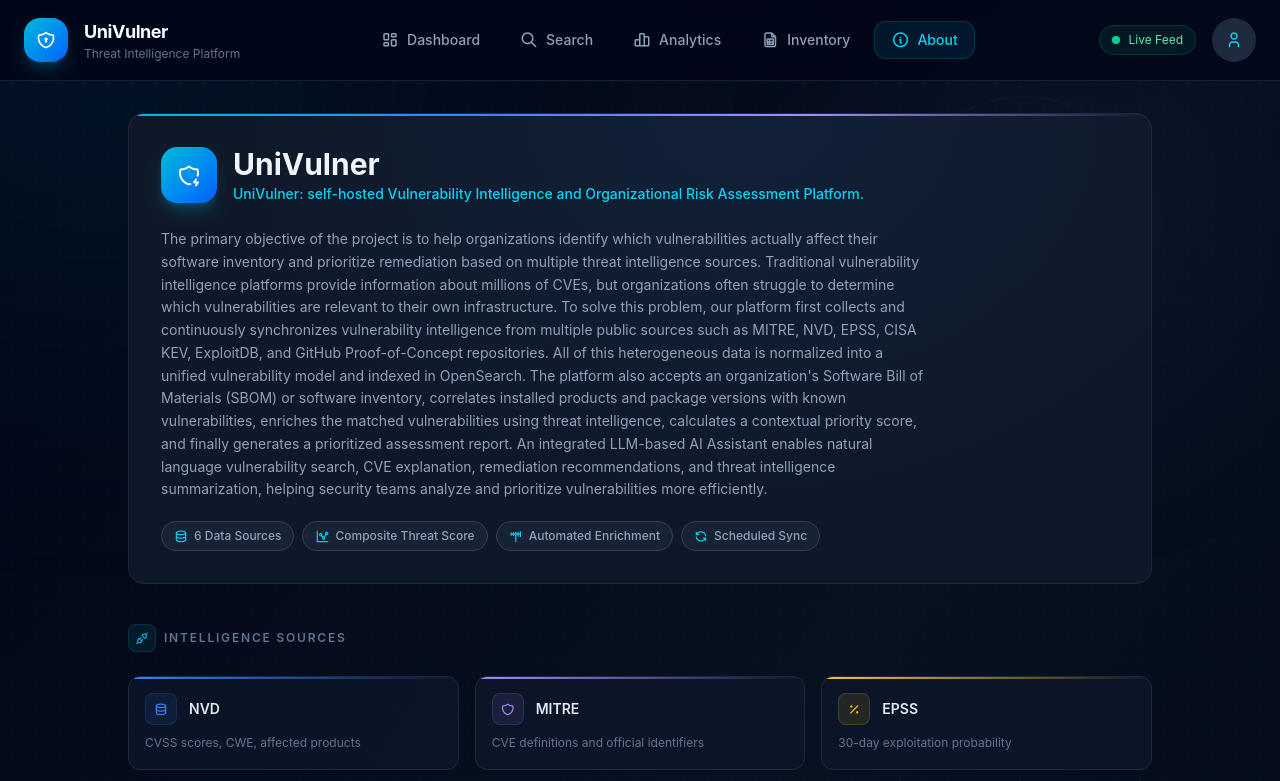
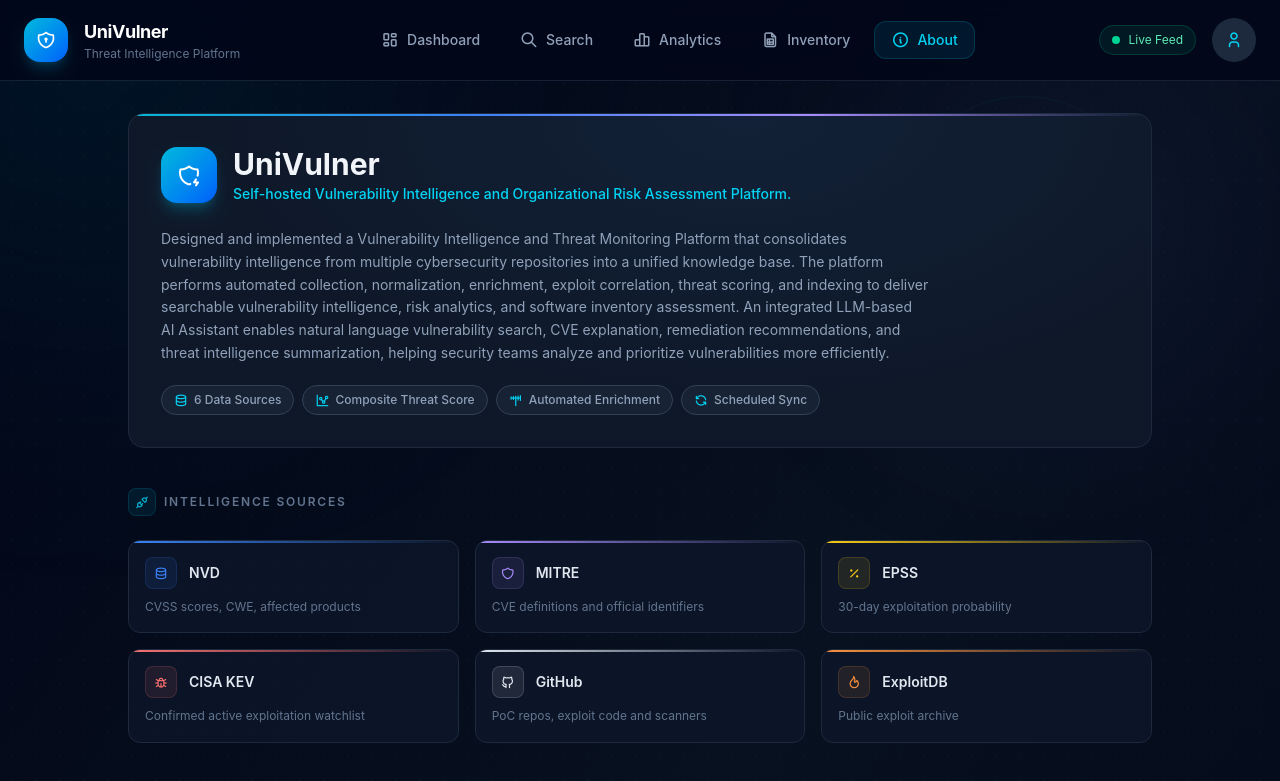
Before and after one commit to RAW-02/Frontend, a React (Vite) app: page /about in a window 1280 px wide. Shown: the top 781 px of the page. Built offline with nearby package versions, Linux system fonts and the light colour scheme.

Commit message:
Update UI-v2

```diff
--- a/src/pages/About.jsx
+++ b/src/pages/About.jsx
@@ -142,17 +142,14 @@
           <div>
             <h1 className="text-3xl font-bold text-slate-100">UniVulner</h1>
             <p className="text-sm text-cyan-400 mt-0.5 font-medium">
-              UniVulner: self-hosted Vulnerability Intelligence and Organizational Risk Assessment Platform.
+              Self-hosted Vulnerability Intelligence and Organizational Risk Assessment Platform.
             </p>
           </div>
         </div>
 
         <p className="text-sm text-slate-400 leading-relaxed max-w-3xl">
-          The primary objective of the project is to help organizations identify which vulnerabilities actually affect their software inventory and prioritize remediation based on multiple threat intelligence sources.
-          Traditional vulnerability intelligence platforms provide information about millions of CVEs, but organizations often struggle to determine which vulnerabilities are relevant to their own infrastructure.
-          To solve this problem, our platform first collects and continuously synchronizes vulnerability intelligence from multiple public sources such as MITRE, NVD, EPSS, CISA KEV, ExploitDB, and GitHub Proof-of-Concept repositories.
-          All of this heterogeneous data is normalized into a unified vulnerability model and indexed in OpenSearch.
-          The platform also accepts an organization's Software Bill of Materials (SBOM) or software inventory, correlates installed products and package versions with known vulnerabilities, enriches the matched vulnerabilities using threat intelligence, calculates a contextual priority score, and finally generates a prioritized assessment report.
+          Designed and implemented a Vulnerability Intelligence and Threat Monitoring Platform that consolidates vulnerability intelligence from multiple cybersecurity repositories into a unified knowledge base.
+          The platform performs automated collection, normalization, enrichment, exploit correlation, threat scoring, and indexing to deliver searchable vulnerability intelligence, risk analytics, and software inventory assessment.
           An integrated LLM-based AI Assistant enables natural language vulnerability search, CVE explanation, remediation recommendations, and threat intelligence summarization, helping security teams analyze and prioritize vulnerabilities more efficiently.
         </p>
 
--- a/src/pages/Dashboad.jsx
+++ b/src/pages/Dashboad.jsx
@@ -309,7 +309,7 @@
       <div>
         <h1 className="text-2xl font-bold text-slate-100">Dashboard</h1>
         <p className="text-sm text-slate-500 mt-1">
-          Threat Intelligence Platform · data updated periodically
+          UniVulner: self-hosted Vulnerability Intelligence and Organizational Risk Assessment Platform.
         </p>
       </div>
 
@@ -391,10 +391,7 @@
               </div>
               <div className="text-center">
                 <p className="text-xs text-slate-500 font-medium">No trend data yet</p>
-                <p className="text-[10px] text-slate-700 mt-1">
-                  Requires <code className="text-slate-500">/dashboard/trend</code> endpoint<br />
-                  or CVEs with <code className="text-slate-500">published_date</code> field
-                </p>
+
               </div>
             </div>
           ) : (
@@ -448,11 +445,7 @@
                       ? "No KEV-flagged CVEs in recent data"
                       : "No CVE data loaded"}
                   </p>
-                  <p className="text-[10px] text-slate-700 mt-1">
-                    {recentVulns.length > 0
-                      ? <>Requires <code className="text-slate-500">kev_status: true</code> field<br />from <code className="text-slate-500">/dashboard/recent-cves</code> endpoint</>
-                      : "Check backend connection"}
-                  </p>
+
                 </div>
               </div>
             ) : (
@@ -488,10 +481,7 @@
                 </div>
                 <div className="text-center">
                   <p className="text-xs text-slate-500 font-medium">No threat scores available</p>
-                  <p className="text-[10px] text-slate-700 mt-1">
-                    Requires <code className="text-slate-500">threat_score</code> field<br />
-                    from <code className="text-slate-500">/dashboard/recent-cves</code> endpoint
-                  </p>
+
                 </div>
                 {/* Still show the empty bands so the layout looks right */}
                 <div className="w-full space-y-2 mt-2">
```
